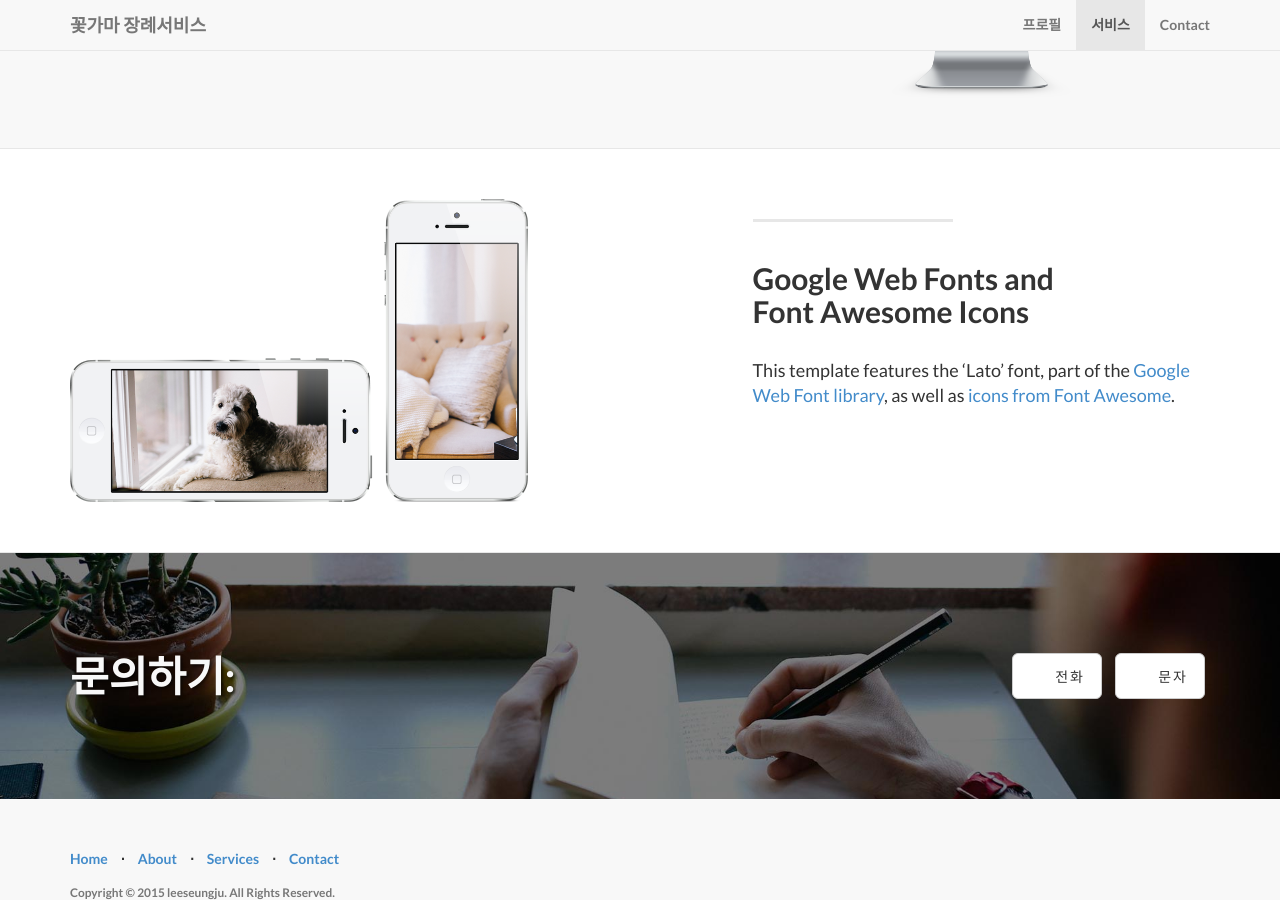
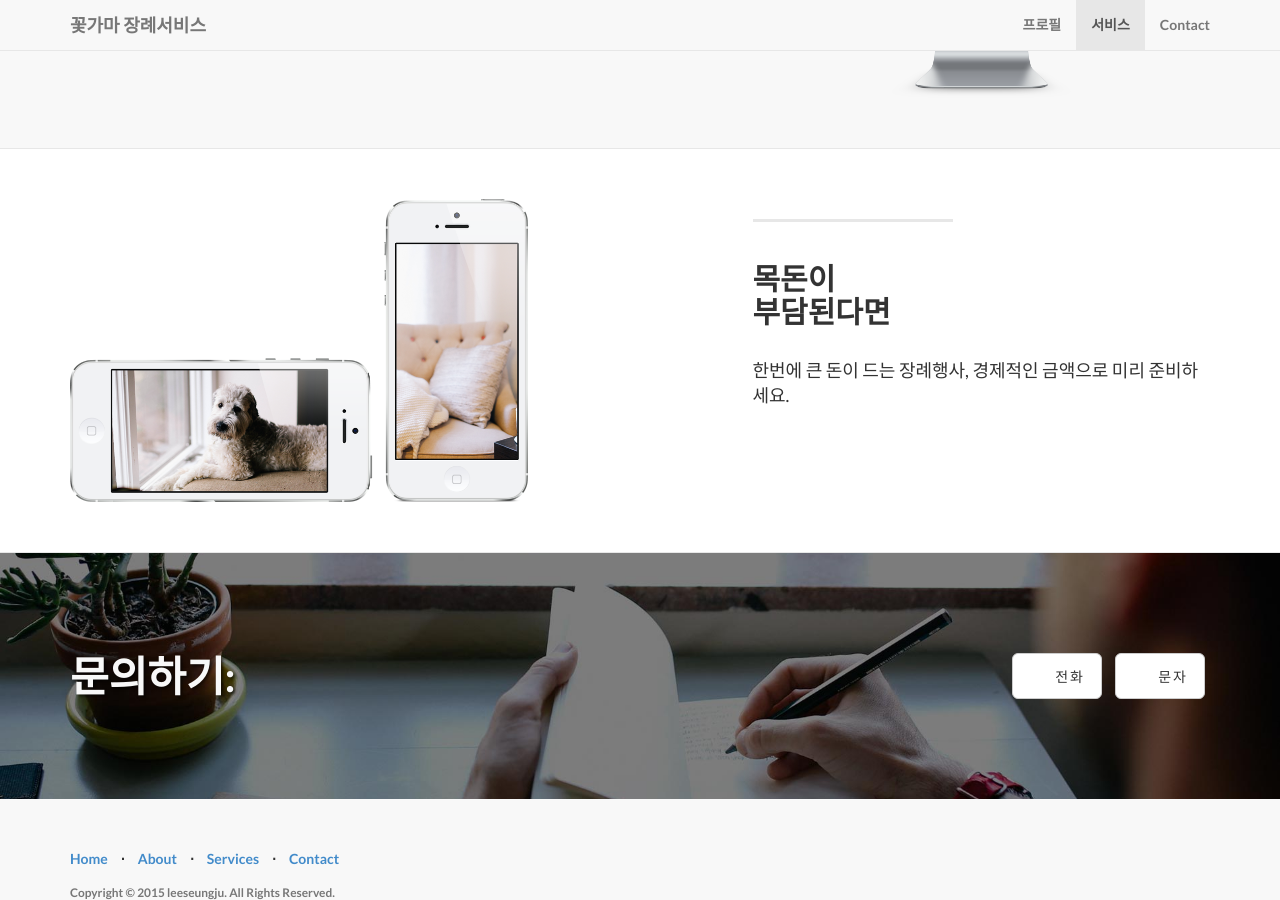
Before and after one commit to leevra/ggoggama, a Jekyll site: the page built from index.html, in a window 1280 px wide and 900 px high, scrolled down 1917 px. Built offline with Jekyll 4.4.1, drawn with Linux system fonts in a browser that asks for light colours.

Commit message:
Update 2014-09-23-services-3.markdown

```diff
--- a/_posts/2014-09-23-services-3.markdown
+++ b/_posts/2014-09-23-services-3.markdown
@@ -2,7 +2,8 @@
 layout: default
 img: phones.png
 category: Services
-title: Google Web Fonts and<br>Font Awesome Icons
+title: 목돈이<br>부담된다면
 description: |
 ---
-This template features the 'Lato' font, part of the [Google Web Font library](http://www.google.com/fonts), as well as [icons from Font Awesome](http://fontawesome.io).
+한번에 큰 돈이 드는 장례행사,
+경제적인 금액으로 미리 준비하세요.
```
